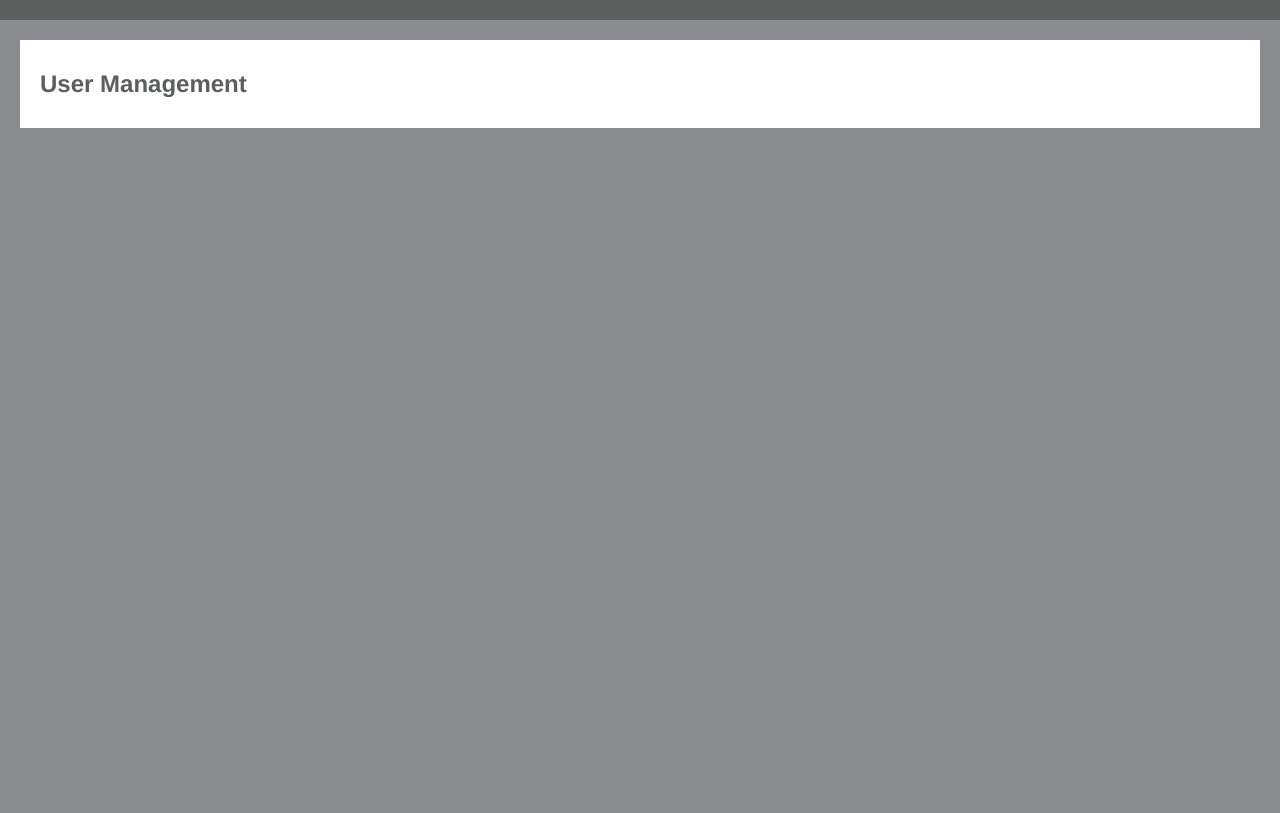
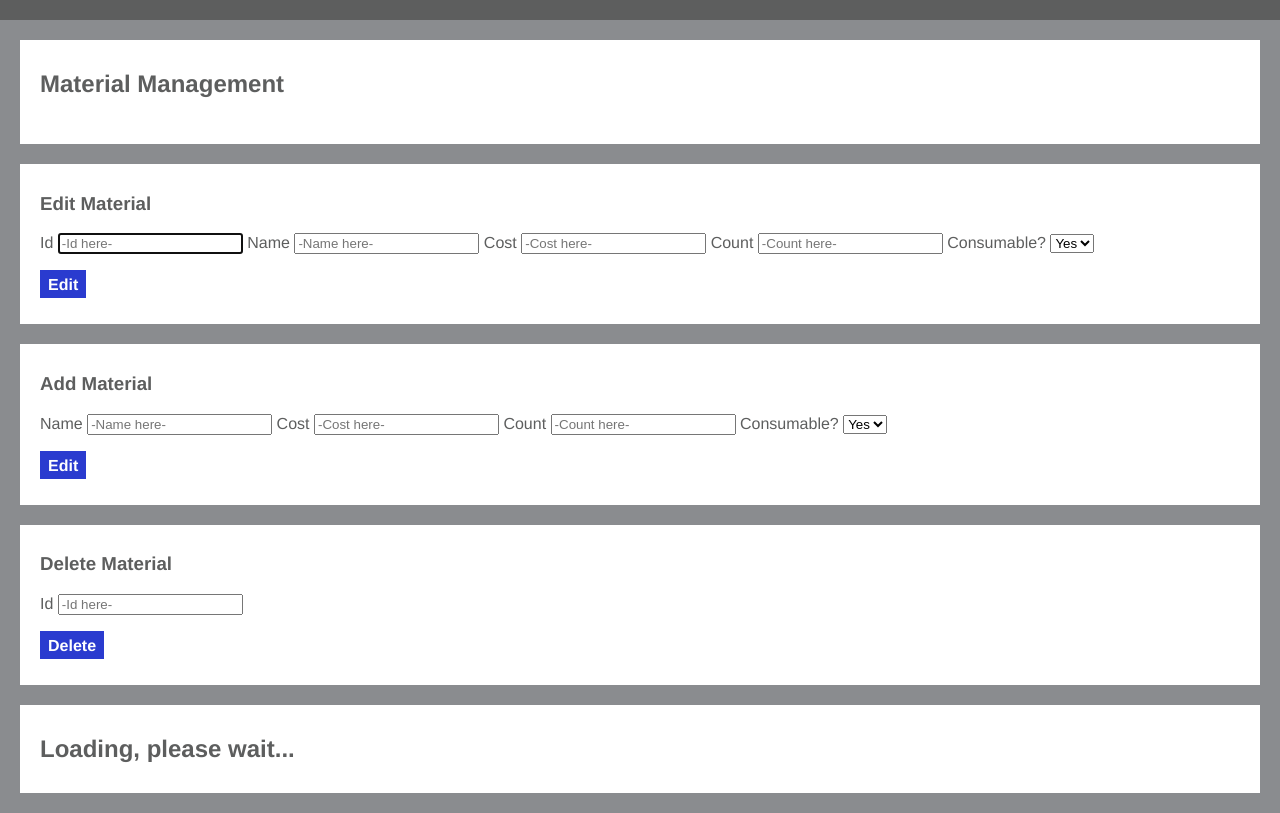
Before and after one commit to Clif-M/Project-Binford, a website: page web/static_assets/userManagement.html in a window 1280 px wide. Drawn offline with Linux system fonts and the light colour scheme; files whose address does not match are found by name.

Commit message:
Update userManagement.html

```diff
--- a/web/static_assets/userManagement.html
+++ b/web/static_assets/userManagement.html
@@ -2,15 +2,82 @@
 <html>
 
 <head>
-    <script type="text/javascript" src="assets/searchPlaylists.js"></script>
+    <script type="text/javascript" src="assets/manageMaterials.js"></script>
     <link rel="stylesheet" type="text/css" href="css/style.css">
 </head>
 
 <body class="background">
-    <header class="header" id="header"></header>
-    <div class="card">
-        <h2>User Management</h2>
-    </div>
+<header class="header" id="header"></header>
+<div class="card">
+    <h2>Material Management</h2>
+    <form class="card-content" id="search-projects-form">
+        <p class="form-field">
+        </p>
+    </form>
+</div>
+<div class="card">
+    <h3>Edit Material</h3>
+    <label>Id</label>
+    <input type="text" class="validated-field" id="material-id" placeholder="-Id here-" autofocus>
+    <label>Name</label>
+    <input type="text" class="validated-field" id="material-name" placeholder="-Name here-" autofocus>
+    <label>Cost</label>
+    <input type="text" class="validated-field" id="material-cost" placeholder="-Cost here-" autofocus>
+    <label>Count</label>
+    <input type="text" class="validated-field" id="material-count" placeholder="-Count here-" autofocus>
+    <label>Consumable?</label>
+    <select name="status" class="validated-field" id="isExpendable">
+        <option value="Active">Yes</option>
+        <option value="Complete">No</option>
+    </select>
+    <p class="button-group">
+        <a href="#" class="button" id="add-btn">Edit</a>
+    </p>
+</div>
+<div class="card">
+    <h3>Add Material</h3>
+    <label>Name</label>
+    <input type="text" class="validated-field" id="add-material-name" placeholder="-Name here-" autofocus>
+    <label>Cost</label>
+    <input type="text" class="validated-field" id="add-material-cost" placeholder="-Cost here-" autofocus>
+    <label>Count</label>
+    <input type="text" class="validated-field" id="add-material-count" placeholder="-Count here-" autofocus>
+    <label>Consumable?</label>
+    <select name="status" class="validated-field" id="add-isExpendable">
+        <option value="Active">Yes</option>
+        <option value="Complete">No</option>
+    </select>
+    <p class="button-group">
+        <a href="#" class="button" id="edit-btn">Edit</a>
+    </p>
+</div>
+<div class="card">
+    <h3>Delete Material</h3>
+    <label>Id</label>
+    <input type="text" class="validated-field" id="delete-id" placeholder="-Id here-" autofocus>
+    <p class="button-group">
+        <a href="#" class="button" id="delete-btn">Delete</a>
+    </p>
+</div>
+</div>
+<div class="card">
+    <h2 id = "loading">Loading, please wait...</h2>
+    <h2 id = "greeting" hidden = true class="preload">Material List</h2>
+    <p>
+    <table id = "material-table" hidden = true class="preload">
+        <thead>
+        <tr>
+            <th>Name</th>
+            <th>Id</th>
+            <th>Cost</th>
+            <th>Consumable?</th>
+            <th>Count</th>
+        </tr>
+        </thead>
+        <tbody>
+        </tbody>
+    </table>
+</div>
 </body>
 
 </html>
```
